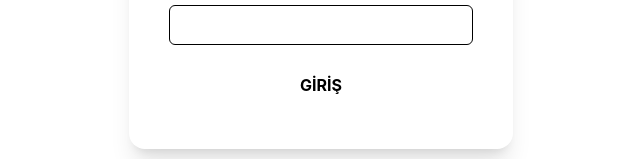
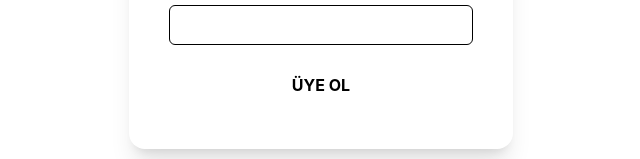
Before and after one commit to gokhanozdemir/tivikkir, a React (Vite) app: page /signup in a window 1280 px wide. Shown: the part 509-668 px from the top of the page, without its empty margins (319-959 px from the left). Built offline with nearby package versions, Linux system fonts and the light colour scheme.

Commit message:
signup'a axios ekler Co-authored-by: tarikcolakel <tarikcolakel@gmail.com>

```diff
--- a/src/Signup.jsx
+++ b/src/Signup.jsx
@@ -1,5 +1,6 @@
 import AuthLayout from "./AuthLayout";
 import { useForm } from "react-hook-form";
+import axios from "axios";
 
 export default function Signup() {
   const {
@@ -12,6 +13,21 @@ export default function Signup() {
 
   function handleSignup(data) {
     console.log(data, "---");
+    /* {
+  "name": "string",
+  "email": "string",
+  "nickname": "string",
+  "password": "string"
+
+  https://kiwitter-node-77f5acb427c1.herokuapp.com/api-docs/#/Auth/post_users_signup
+} */
+    axios.post('https://kiwitter-node-77f5acb427c1.herokuapp.com/users/signup', data)
+      .then(function (response) {
+        console.log(response);
+      })
+      .catch(function (error) {
+        console.log(error);
+      });
   }
 
   return (
@@ -86,7 +102,7 @@ export default function Signup() {
             type="submit"
             className="h-12 text-center block w-full rounded-lg bg-lime-700 text-white font-bold "
           >
-            GİRİŞ
+            ÜYE OL
           </button>
         </div>
       </form>
```
